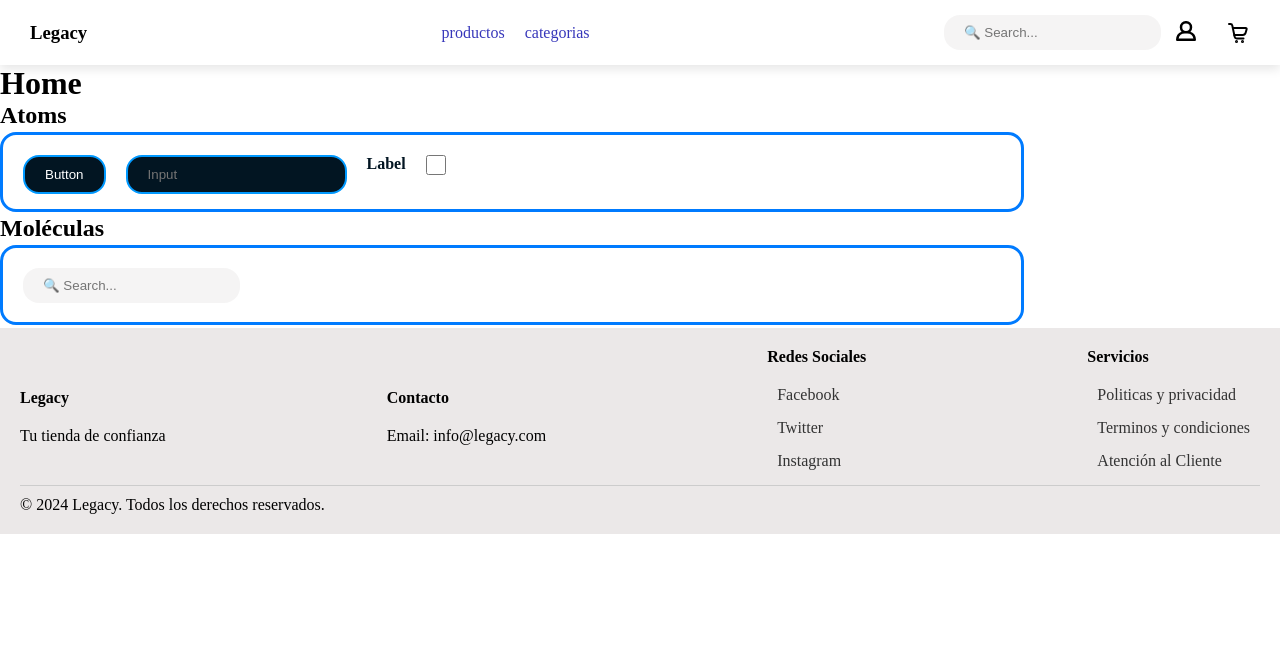
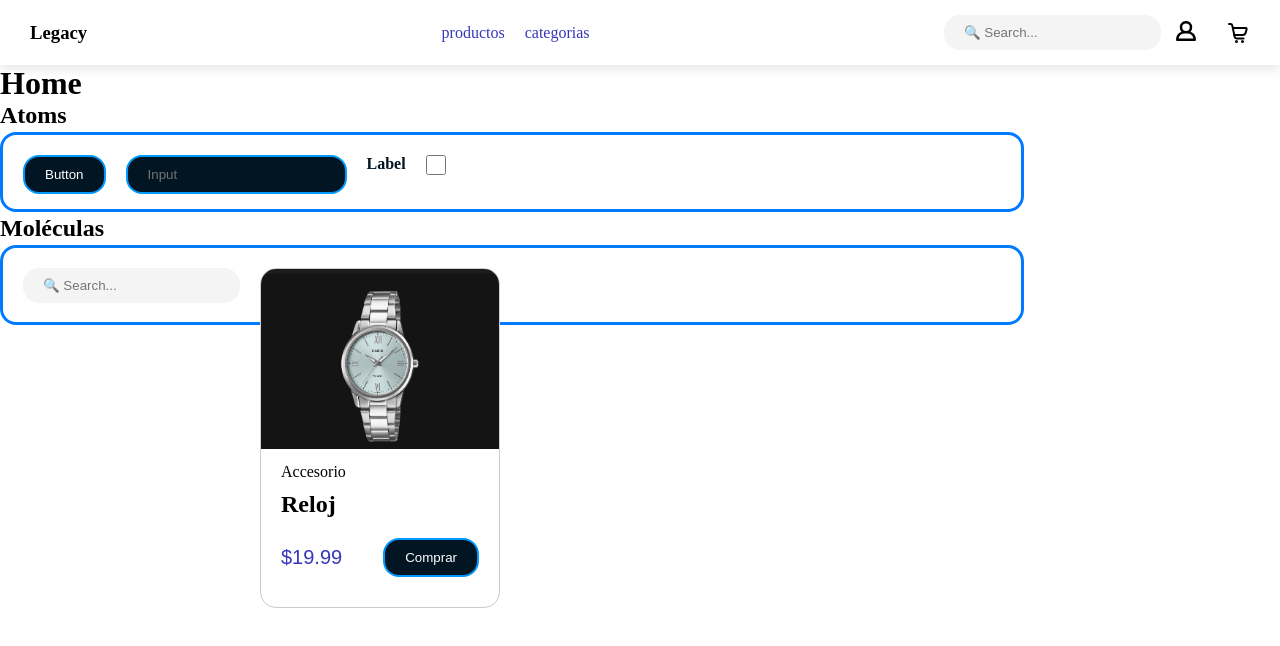
Before and after one commit to GeanfrancoGPD/prog_basada_componentes, a Vue app in the folder atomic_desing/: page / in a window 1280 px wide. Shown: the top 646 px of the page. Built offline with nearby package versions, Linux system fonts and the light colour scheme.

Commit message:
Feat: Se creo el componente de Card

```diff
--- a/atomic_desing/src/components/atoms/Button.vue
+++ b/atomic_desing/src/components/atoms/Button.vue
@@ -1,5 +1,14 @@
+<script setup>
+defineProps({
+  name: {
+    type: String,
+    default: "Button",
+  },
+});
+</script>
+
 <template>
-    <button class="btn">Button</button>
+  <button class="btn">{{ name }}</button>
 </template>
 
 <style scoped>
@@ -22,7 +31,7 @@
 
 .btn:active {
   background: var(--bg-component-hover);
-  color: var(--color-component) ;
+  color: var(--color-component);
   border: var(--border-component-hover);
   transition: var(--transition);
   transform: translateY(2px);
--- a/atomic_desing/src/components/home.vue
+++ b/atomic_desing/src/components/home.vue
@@ -7,6 +7,7 @@ import Checkbox from "./atoms/Checkbox.vue";
 import Searhbar from "./molecules/Searhbar.vue";
 import Header from "./organisms/Header.vue";
 import Footer from "./organisms/Footer.vue";
+import Card from "./molecules/Card.vue";
 </script>
 
 <template>
@@ -23,6 +24,7 @@ import Footer from "./organisms/Footer.vue";
   <h2>Moléculas</h2>
   <section>
     <Searhbar />
+    <Card category="Accesorio" name="Reloj" price="19.99" />
   </section>
-  <Footer />
+  <!-- <Footer /> -->
 </template>
--- /dev/null
+++ b/atomic_desing/src/components/molecules/Card.vue
@@ -0,0 +1,64 @@
+<script setup>
+import Button from "../atoms/Button.vue";
+
+defineProps({
+  category: {
+    type: String,
+    default: "Category",
+  },
+  name: {
+    type: String,
+    default: "Name",
+  },
+  price: {
+    type: String,
+    default: "Price",
+  },
+});
+</script>
+<template>
+  <div class="card">
+    <img
+      src="../../assets/img/reloj.png"
+      alt="Card Image"
+      width="100%"
+      height="180"
+    />
+    <div class="card-content">
+      <p>{{ category }}</p>
+      <h2>{{ name }}</h2>
+    </div>
+    <div class="card-footer">
+      <p>${{ price }}</p>
+      <Button name="Comprar"></Button>
+    </div>
+  </div>
+</template>
+<style scoped>
+.card {
+  border: 1px solid #ccc;
+  border-radius: var(--border-radius);
+  width: 240px;
+  height: 340px;
+  overflow: hidden;
+}
+
+.card-content {
+  margin-top: 10px;
+  padding-left: 20px;
+  display: flex;
+  flex-direction: column;
+  gap: 10px;
+  margin-bottom: 20px;
+}
+
+.card-footer {
+  display: flex;
+  justify-content: space-between;
+  align-items: center;
+  padding: 0 20px;
+  color: var(--text-a);
+  font-size: 20px;
+  font-family: Arial, Helvetica, sans-serif;
+}
+</style>
```
Also changed, not shown: atomic_desing/src/assets/img/reloj.png (added).
